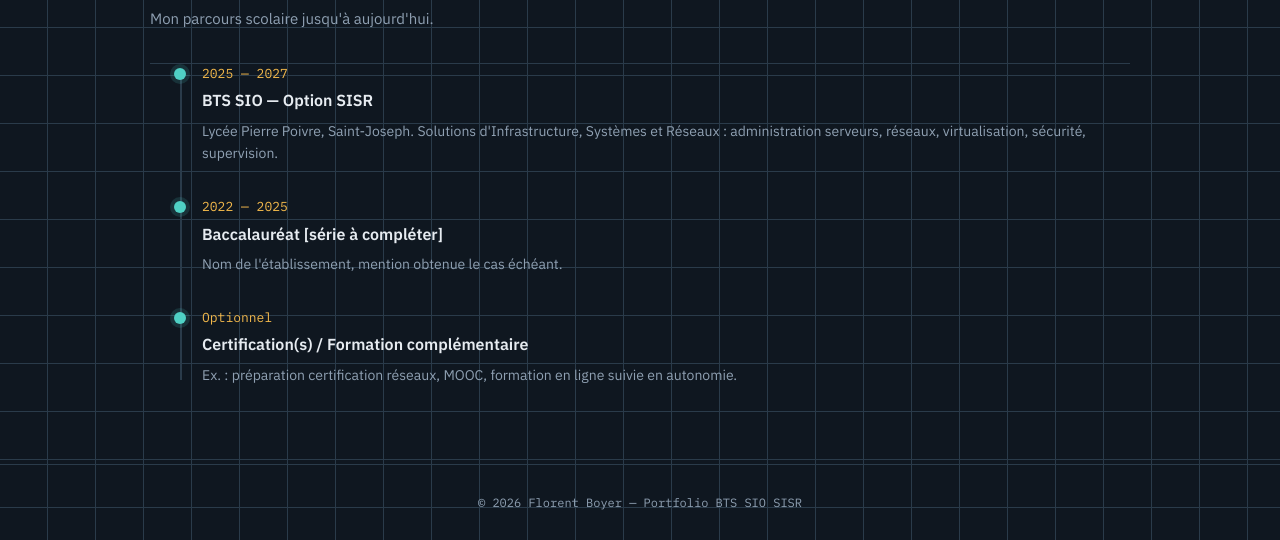
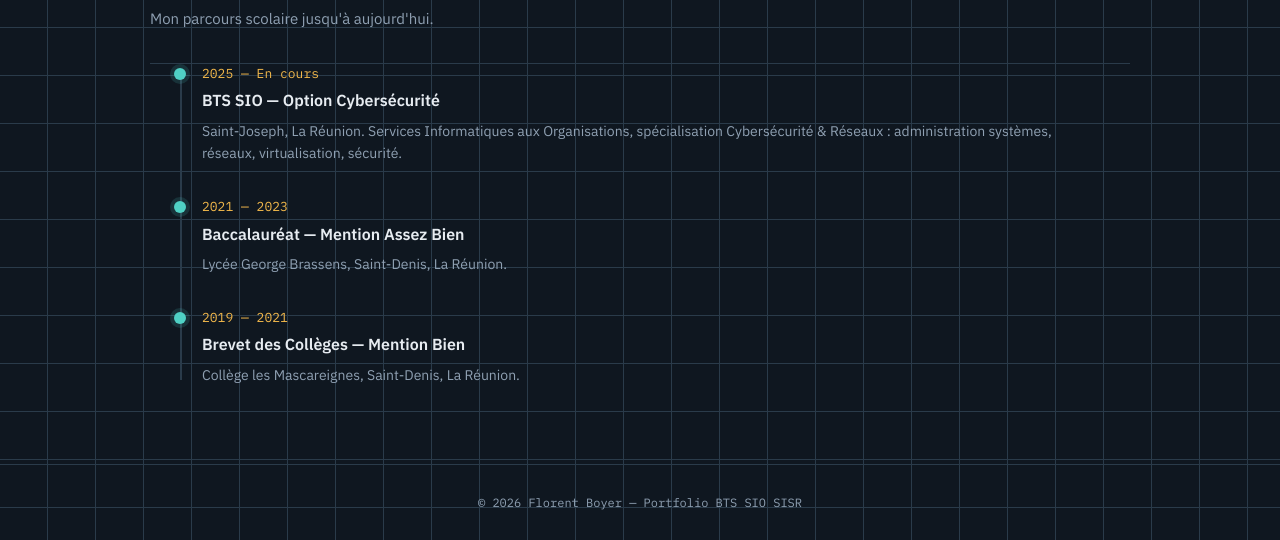
Before and after one commit to florent-boyer/florent-boyer.github.io, a plain HTML site: page formation.html in a window 1280 px wide. Shown: the part 260-800 px from the top of the page. Drawn offline with Linux system fonts and the light colour scheme.

Commit message:
Add files via upload

```diff
--- a/formation.html
+++ b/formation.html
@@ -37,19 +37,19 @@
   <section class="wrap">
     <div class="timeline">
       <div class="tl-item">
-        <div class="tl-date">2025 — 2027</div>
-        <div class="tl-title">BTS SIO — Option SISR</div>
-        <div class="tl-desc">Lycée Pierre Poivre, Saint-Joseph. Solutions d'Infrastructure, Systèmes et Réseaux : administration serveurs, réseaux, virtualisation, sécurité, supervision.</div>
+        <div class="tl-date">2025 — En cours</div>
+        <div class="tl-title">BTS SIO — Option Cybersécurité</div>
+        <div class="tl-desc">Saint-Joseph, La Réunion. Services Informatiques aux Organisations, spécialisation Cybersécurité &amp; Réseaux : administration systèmes, réseaux, virtualisation, sécurité.</div>
       </div>
       <div class="tl-item">
-        <div class="tl-date">2022 — 2025</div>
-        <div class="tl-title">Baccalauréat [série à compléter]</div>
-        <div class="tl-desc">Nom de l'établissement, mention obtenue le cas échéant.</div>
+        <div class="tl-date">2021 — 2023</div>
+        <div class="tl-title">Baccalauréat — Mention Assez Bien</div>
+        <div class="tl-desc">Lycée George Brassens, Saint-Denis, La Réunion.</div>
       </div>
       <div class="tl-item">
-        <div class="tl-date">Optionnel</div>
-        <div class="tl-title">Certification(s) / Formation complémentaire</div>
-        <div class="tl-desc">Ex. : préparation certification réseaux, MOOC, formation en ligne suivie en autonomie.</div>
+        <div class="tl-date">2019 — 2021</div>
+        <div class="tl-title">Brevet des Collèges — Mention Bien</div>
+        <div class="tl-desc">Collège les Mascareignes, Saint-Denis, La Réunion.</div>
       </div>
     </div>
   </section>
```
Also changed, not shown: contact.html (+1 -1 lines), 1 other file.
